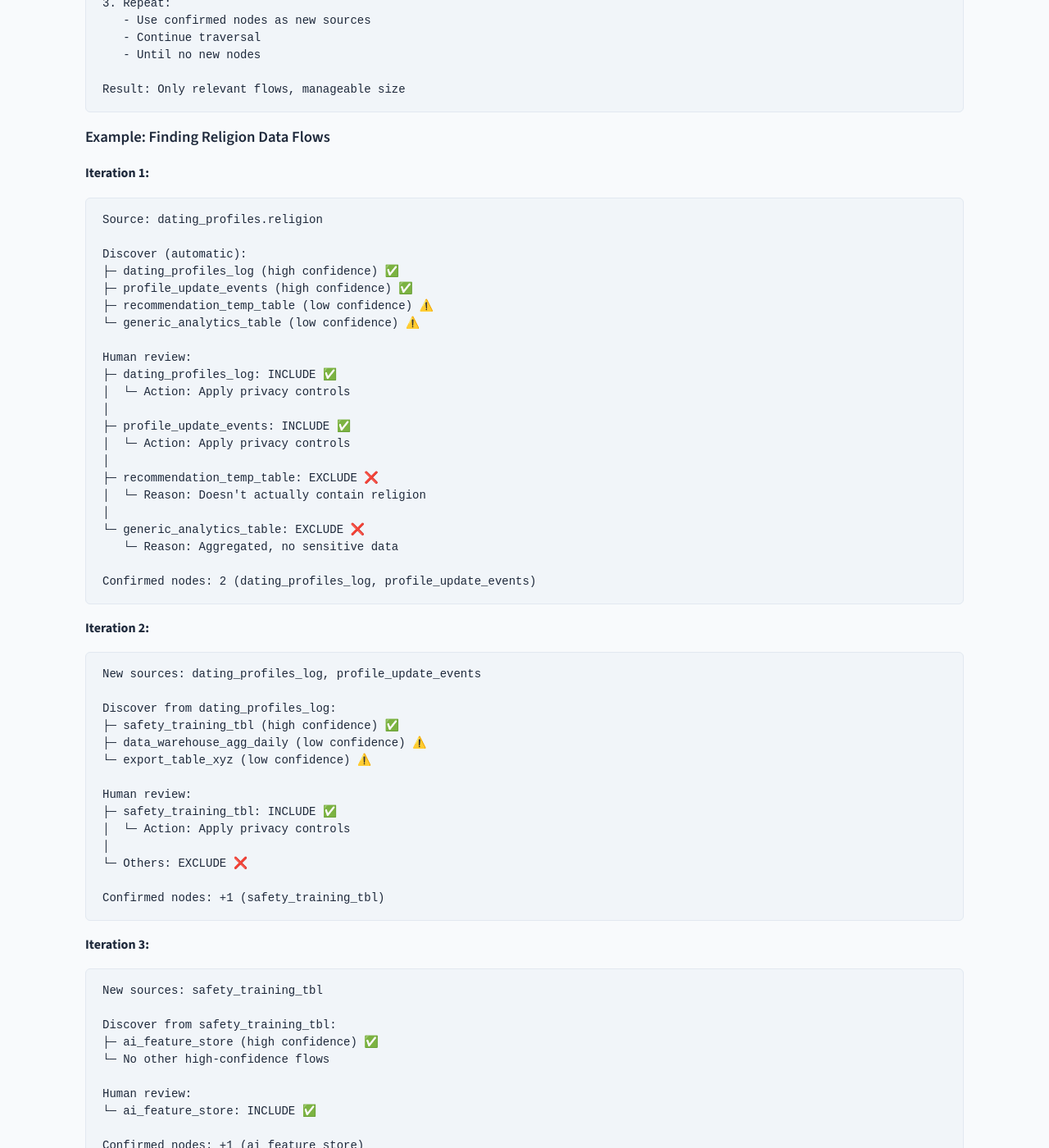
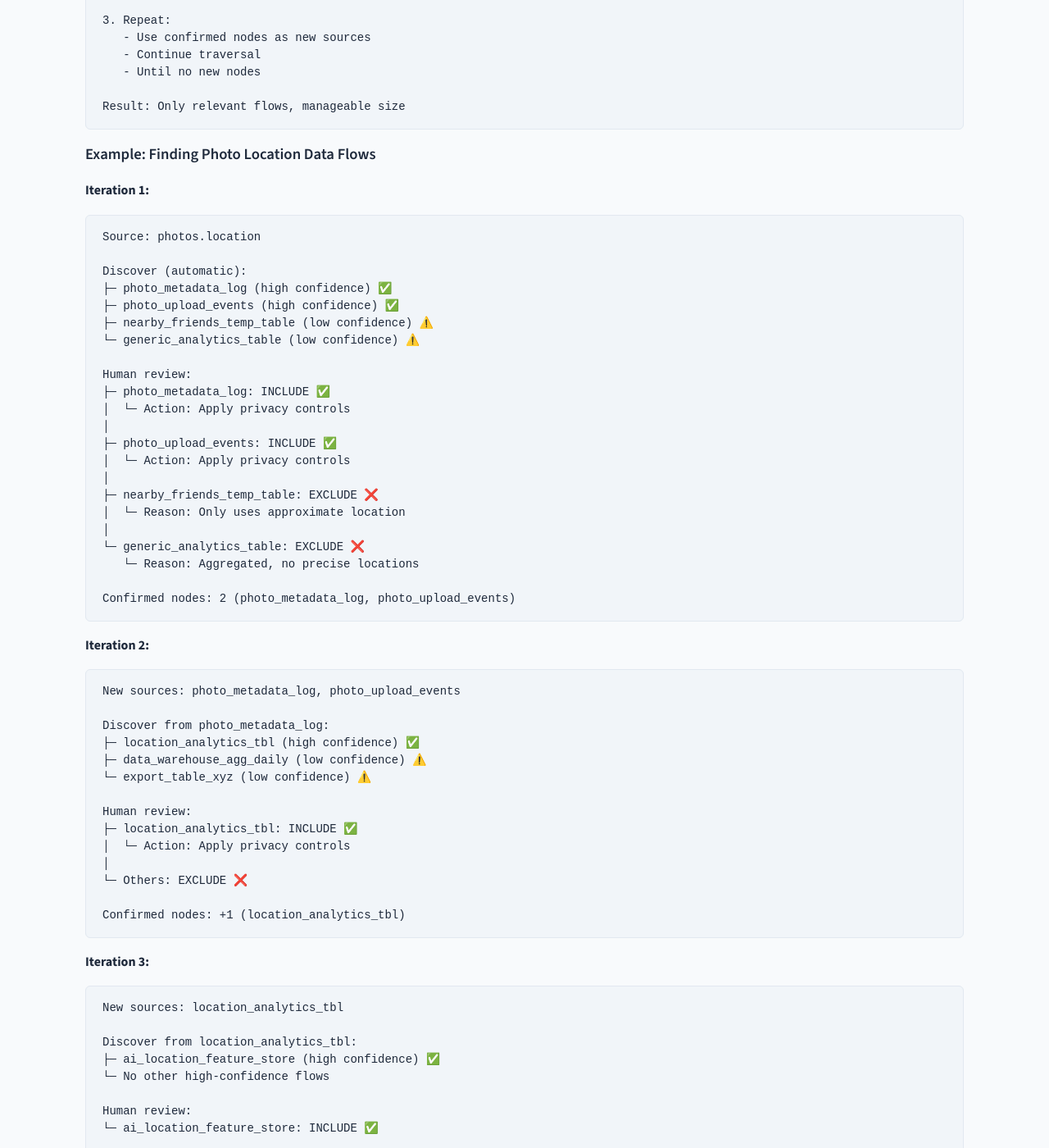
Before and after one commit to rilov/handbook, a Jekyll site: the page built from _topics/meta-data-lineage-part-2-solution.md, in a window 1280 px wide and 1400 px high, scrolled down 14676 px. Shown: the whole window at 82% size. Built offline with Jekyll 4.4.1, drawn with Linux system fonts in a browser that asks for light colours; our own code applies the rules of GitHub Pages for plain Markdown files; some of the changed text lies outside the part shown.

Commit message:
updated the met example

````diff
--- a/_topics/meta-data-lineage-part-2-solution.md
+++ b/_topics/meta-data-lineage-part-2-solution.md
@@ -27,7 +27,7 @@
 
 ## Introduction: The Architecture
 
-Remember the problem from Part 1: When a user enters their religion on Facebook Dating, how do you track where that data goes across Meta's entire infrastructure?
+Remember the problem from Part 1: When a user shares a family photo with location data, how do you track where that data goes across Meta's entire infrastructure?
 
 **Meta's solution: A two-stage data lineage system**
 
@@ -49,7 +49,7 @@
 Result: End-to-end data flow visibility
 ```
 
-Let's walk through each part using the religion data example.
+Let's walk through each part using the photo location data example.
 
 ---
 
@@ -104,34 +104,35 @@
 
 ## Collecting Signals: Web Systems
 
-### Step 1: User Enters Religion Data
+### Step 1: User Shares Photo with Location
 
 ```hack
-// Dating profile endpoint (Hack code)
-function handleProfileUpdate(user_id: int, data: array): void {
-  // User enters religion
-  $religion = $data['religion'];  // "Buddhist"
+// Photo upload endpoint (Hack code)
+function handlePhotoUpload(user_id: int, photo_data: array): void {
+  // User shares photo with location
+  $location = $photo_data['location'];  // "Home, 123 Main St"
 
   // Store in database
-  $this->db->insert('dating_profiles', [
+  $this->db->insert('photos', [
     'user_id' => $user_id,
-    'religion' => $religion,
+    'photo_url' => $photo_data['url'],
+    'location' => $location,
   ]);
 
-  // Log the update
-  $this->logger->log('profile_updated', [
+  // Log the upload
+  $this->logger->log('photo_uploaded', [
     'user_id' => $user_id,
-    'religion' => $religion,
+    'location' => $location,
   ]);
 
-  // Call recommendation service
-  $this->api->call('/recommendations/update', [
-    'profile' => $data,
+  // Call nearby friends service
+  $this->api->call('/friends/nearby', [
+    'location' => $location,
   ]);
 }
 ```
 
-**Question:** How do we track where `$religion` goes?
+**Question:** How do we track where `$location` goes?
 
 ### Technique 1: Static Code Analysis
 
@@ -146,7 +147,7 @@
 4. Build flow graph
 
 For our example:
-$religion (source)
+$location (source)
   ├─> $this->db->insert (sink: database)
   ├─> $this->logger->log (sink: logs)
   └─> $this->api->call (sink: API)
@@ -170,10 +171,10 @@
 
 Example false positive:
 if (DEBUG_MODE) {  // Never true in production
-  $this->log('debug', $religion);
+  $this->log('debug', $location);
 }
 
-Static analysis says: "Religion logged here!"
+Static analysis says: "Location logged here!"
 Reality: This code never runs
 
 Need runtime signals to verify!
@@ -209,51 +210,51 @@
 
 ```
 Request execution:
-1. User submits: religion = "Buddhist"
+1. User submits: location = "Home, 123 Main St"
 
 2. Privacy Probe captures SOURCE:
-   - Location: handleProfileUpdate()
-   - Payload: {religion: "Buddhist"}
+   - Location: handlePhotoUpload()
+   - Payload: {location: "Home, 123 Main St"}
    - Timestamp: 10:30:00.123
 
 3. Code executes...
 
 4. Privacy Probe captures SINK #1:
-   - Location: db.insert('dating_profiles')
-   - Payload: {user_id: 123, religion: "Buddhist"}
+   - Location: db.insert('photos')
+   - Payload: {user_id: 123, location: "Home, 123 Main St"}
    - Timestamp: 10:30:00.145
 
 5. Privacy Probe captures SINK #2:
-   - Location: logger.log('profile_updated')
-   - Payload: {user_id: 123, religion: "Buddhist"}
+   - Location: logger.log('photo_uploaded')
+   - Payload: {user_id: 123, location: "Home, 123 Main St"}
    - Timestamp: 10:30:00.156
 
 6. Compare payloads:
-   SOURCE: "Buddhist"
-   SINK #1: "Buddhist" ← EXACT_MATCH ✅
-   SINK #2: "Buddhist" ← EXACT_MATCH ✅
+   SOURCE: "Home, 123 Main St"
+   SINK #1: "Home, 123 Main St" ← EXACT_MATCH ✅
+   SINK #2: "Home, 123 Main St" ← EXACT_MATCH ✅
 
 7. Emit lineage signals:
-   - Flow confirmed: religion → dating_profiles table
-   - Flow confirmed: religion → profile_updated logs
+   - Flow confirmed: location → photos table
+   - Flow confirmed: location → photo_uploaded logs
 ```
 
 **Handling transformations:**
 
 ```
 Case 1: Exact copy
-Source: "Buddhist"
-Sink:   "Buddhist"
+Source: "Home, 123 Main St"
+Sink:   "Home, 123 Main St"
 Result: EXACT_MATCH (high confidence) ✅
 
 Case 2: Contained in larger structure
-Source: "Buddhist"
-Sink:   {metadata: {religion: "Buddhist", verified: true}}
+Source: "Home, 123 Main St"
+Sink:   {metadata: {location: "Home, 123 Main St", lat: 40.7, lon: -74.0}}
 Result: CONTAINS (high confidence) ✅
 
 Case 3: Transformed
-Source: {religions: ["Buddhist", "Hindu"]}
-Sink:   {count: 2}
+Source: {locations: ["Home", "Work", "School"]}
+Sink:   {location_count: 3}
 Result: NO_MATCH (low confidence) ⚠️
 ```
 
@@ -296,26 +297,26 @@
 **Real example:**
 
 ```hack
-function processProfile(data: array): void {
-  if (should_log_religion()) {  // Complex business logic
-    log('religion', data['religion']);
+function processPhoto(data: array): void {
+  if (should_log_location()) {  // Complex business logic
+    log('location', data['location']);
   }
 
-  if (should_send_to_recommendations()) {  // More complex logic
-    api->call('/recommendations', data);
+  if (should_send_to_ads()) {  // More complex logic
+    api->call('/ad_targeting', data);
   }
 }
 
 Static analysis says:
-"Religion might flow to logs AND recommendations"
+"Location might flow to logs AND ad targeting"
 
 Privacy Probes observe (over 1 week):
 - Logs: Observed 10,000 times ✅ Definitely happens
-- Recommendations: Observed 0 times ❌ Likely gated
+- Ad targeting: Observed 0 times ❌ Likely gated/blocked
 
 Conclusion:
 - Log flow: REAL (include in lineage)
-- Recommendation flow: FALSE POSITIVE (exclude)
+- Ad targeting flow: FALSE POSITIVE (exclude)
 ```
 
 ### Instrumentation Points
@@ -355,17 +356,17 @@
 -- Data warehouse jobs process billions of rows
 -- How do we track lineage through SQL?
 
--- Example: Safety training data job
-INSERT INTO safety_training_tbl
+-- Example: Location analytics job
+INSERT INTO location_analytics_tbl
 SELECT
   user_id as target_user_id,
-  religion as target_religion,
-  reported_count,
+  location as user_location,
+  photo_count,
   CASE
-    WHEN religion IN ('Muslim', 'Jewish') THEN 'high_sensitivity'
-    ELSE 'normal'
-  END as sensitivity_level
-FROM dating_profiles_log
+    WHEN location LIKE '%Home%' THEN 'residential'
+    ELSE 'public'
+  END as location_type
+FROM photo_metadata_log
 WHERE date >= '2025-01-01'
   AND user_id IS NOT NULL;
 ```
@@ -373,7 +374,7 @@
 **Questions:**
 - Which columns flow where?
 - What transformations happen?
-- Where does `religion` end up?
+- Where does `location` end up?
 
 ### Technique: SQL Query Analysis
 
@@ -401,19 +402,19 @@
 
 ```sql
 -- Original query
-SELECT religion as target_religion
-FROM dating_profiles_log
+SELECT location as user_location
+FROM photo_metadata_log
 
 -- Analyzer output
 {
-  "input_table": "dating_profiles_log",
-  "input_columns": ["religion"],
-  "output_table": "safety_training_tbl",
-  "output_columns": ["target_religion"],
+  "input_table": "photo_metadata_log",
+  "input_columns": ["location"],
+  "output_table": "location_analytics_tbl",
+  "output_columns": ["user_location"],
   "column_lineage": [
     {
-      "source": "dating_profiles_log.religion",
-      "target": "safety_training_tbl.target_religion",
+      "source": "photo_metadata_log.location",
+      "target": "location_analytics_tbl.user_location",
       "transformation": "RENAME"
     }
   ],
@@ -427,12 +428,12 @@
 Granular tracking:
 
 Table-level:
-dating_profiles_log → safety_training_tbl
+photo_metadata_log → location_analytics_tbl
 (Not very useful: what about other columns?)
 
 Column-level:
-dating_profiles_log.religion → safety_training_tbl.target_religion
-dating_profiles_log.user_id → safety_training_tbl.target_user_id
+photo_metadata_log.location → location_analytics_tbl.user_location
+photo_metadata_log.user_id → location_analytics_tbl.target_user_id
 (Much more useful for privacy!)
 ```
 
@@ -445,24 +446,24 @@
 SELECT
   user_id,
   -- Direct copy
-  religion,
+  location,
 
   -- Aggregation
-  COUNT(*) as match_count,
+  COUNT(*) as photo_count,
 
   -- CASE statement
   CASE
-    WHEN religion = 'Buddhist' THEN 1
+    WHEN location LIKE '%Home%' THEN 1
     ELSE 0
-  END as is_buddhist,
+  END as is_home,
 
   -- Concatenation
-  CONCAT(religion, '_', ethnicity) as religion_ethnicity,
+  CONCAT(location, '_', city) as full_location,
 
   -- Subquery
-  (SELECT COUNT(*) FROM matches WHERE matches.user_id = p.user_id) as total_matches
-
-FROM dating_profiles_log p;
+  (SELECT COUNT(*) FROM friends WHERE friends.user_id = p.user_id) as friend_count
+
+FROM photo_metadata_log p;
 ```
 
 **SQL analyzer handles:**
@@ -470,15 +471,15 @@
 ```
 For each output column, track dependencies:
 
-religion → religion (direct copy) ✅
-religion → is_buddhist (derived) ✅
-religion → religion_ethnicity (concatenation) ✅
-
-Match count:
+location → location (direct copy) ✅
+location → is_home (derived) ✅
+location → full_location (concatenation) ✅
+
+Photo count:
 - Depends on: COUNT(*) aggregate
-- Does NOT contain religion data ✅
-
-Total_matches:
+- Does NOT contain location data ✅
+
+Friend_count:
 - Depends on: subquery
 - Need to analyze subquery separately ✅
 ```
@@ -490,10 +491,10 @@
 ```
 Job logs might be incomplete:
 
-Log 1: "Read from dating_profiles_log"
+Log 1: "Read from photo_metadata_log"
 [No write logged]
 
-Log 2: "Write to safety_training_tbl"
+Log 2: "Write to location_analytics_tbl"
 [No read logged]
 
 Question: Are these the same job?
@@ -514,16 +515,16 @@
 Example:
 Log 1:
   job_id: spark_job_12345
-  action: READ dating_profiles_log
+  action: READ photo_metadata_log
   timestamp: 10:30:00
 
 Log 2:
   job_id: spark_job_12345  ← Same job!
-  action: WRITE safety_training_tbl
+  action: WRITE location_analytics_tbl
   timestamp: 10:30:15
 
 Conclusion: These are connected!
-Flow: dating_profiles_log → safety_training_tbl ✅
+Flow: photo_metadata_log → location_analytics_tbl ✅
 ```
 
 ---
@@ -535,14 +536,14 @@
 ```python
 # Model training config
 training_config = {
-  "model_name": "dating_ranking_model",
-  "input_dataset": "asset://hive.table/dating_training_tbl",
+  "model_name": "nearby_friends_model",
+  "input_dataset": "asset://hive.table/photo_location_features",
   "features": [
-    "DATING_USER_AGE",
-    "DATING_USER_LOCATION",
-    "DATING_USER_RELIGION_SCORE",  # ← Religion feature!
+    "USER_AGE",
+    "USER_ACTIVITY_LEVEL",
+    "USER_HOME_LOCATION",  # ← Home location feature!
   ],
-  "output_model": "asset://ai.model/dating_ranking_model",
+  "output_model": "asset://ai.model/nearby_friends_model",
   "training_params": {...}
 }
 ```
@@ -560,27 +561,27 @@
 Parse training configs to extract relationships:
 
 Input:
-- Dataset: dating_training_tbl
-- Features: DATING_USER_RELIGION_SCORE
+- Dataset: photo_location_features
+- Features: USER_HOME_LOCATION
 
 Output:
-- Model: dating_ranking_model
+- Model: nearby_friends_model
 
 Lineage:
-dating_training_tbl
-  → DATING_USER_RELIGION_SCORE
-  → dating_ranking_model ✅
+photo_location_features
+  → USER_HOME_LOCATION
+  → nearby_friends_model ✅
 ```
 
 **Full AI lineage chain:**
 
 <div class="mermaid">
 flowchart TD
-    DATA["Input Dataset<br/>dating_training_tbl"]
-    FEATURE["Feature<br/>DATING_USER_RELIGION_SCORE"]
-    MODEL["Model<br/>dating_ranking_model"]
-    INFERENCE["Inference Service<br/>dating_recommendations"]
-    PRODUCT["Product<br/>Dating App"]
+    DATA["Input Dataset<br/>photo_location_features"]
+    FEATURE["Feature<br/>USER_HOME_LOCATION"]
+    MODEL["Model<br/>nearby_friends_model"]
+    INFERENCE["Inference Service<br/>friend_suggestions"]
+    PRODUCT["Product<br/>Facebook App"]
 
     DATA --> FEATURE
     FEATURE --> MODEL
@@ -617,35 +618,35 @@
 ### Real Example: AI Lineage
 
 ```
-Starting point: Religion data in dating_training_tbl
+Starting point: Location data in photo_location_features
 
 Lineage trace:
 
 1. Data loading:
-   dating_training_tbl.religion
+   photo_location_features.home_location
    → DPP loads into feature store
 
 2. Feature engineering:
-   feature_store.religion
-   → DATING_USER_RELIGION_SCORE (computed feature)
+   feature_store.home_location
+   → USER_HOME_LOCATION (computed feature)
 
 3. Model training:
-   DATING_USER_RELIGION_SCORE
-   → dating_ranking_model (training input)
+   USER_HOME_LOCATION
+   → nearby_friends_model (training input)
 
 4. Model deployment:
-   dating_ranking_model
+   nearby_friends_model
    → inference_service (model serving)
 
 5. Product:
    inference_service
-   → Dating app recommendations
+   → Facebook friend suggestions
 
 6. Privacy check:
-   Is religion used outside Dating?
+   Is home location used for ads?
    - Check inference_service callers
-   - If any non-Dating caller: VIOLATION ❌
-   - If only Dating callers: COMPLIANT ✅
+   - If ad_targeting calls it: VIOLATION ❌
+   - If only friend_suggestions: COMPLIANT ✅
 ```
 
 ---
@@ -668,7 +669,7 @@
 
 ### The Iterative Discovery Process
 
-> **Problem:** Given a source (religion data), find all relevant downstream flows.
+> **Problem:** Given a source (photo location data), find all relevant downstream flows.
 
 **Naive approach (doesn't work):**
 
@@ -708,84 +709,88 @@
 Result: Only relevant flows, manageable size
 ```
 
-### Example: Finding Religion Data Flows
+### Example: Finding Photo Location Data Flows
 
 **Iteration 1:**
 
 ```
-Source: dating_profiles.religion
+Source: photos.location
 
 Discover (automatic):
-├─ dating_profiles_log (high confidence) ✅
-├─ profile_update_events (high confidence) ✅
-├─ recommendation_temp_table (low confidence) ⚠️
+├─ photo_metadata_log (high confidence) ✅
+├─ photo_upload_events (high confidence) ✅
+├─ nearby_friends_temp_table (low confidence) ⚠️
 └─ generic_analytics_table (low confidence) ⚠️
 
 Human review:
-├─ dating_profiles_log: INCLUDE ✅
+├─ photo_metadata_log: INCLUDE ✅
 │  └─ Action: Apply privacy controls
 │
-├─ profile_update_events: INCLUDE ✅
+├─ photo_upload_events: INCLUDE ✅
 │  └─ Action: Apply privacy controls
 │
-├─ recommendation_temp_table: EXCLUDE ❌
-│  └─ Reason: Doesn't actually contain religion
+├─ nearby_friends_temp_table: EXCLUDE ❌
+│  └─ Reason: Only uses approximate location
 │
 └─ generic_analytics_table: EXCLUDE ❌
-   └─ Reason: Aggregated, no sensitive data
-
-Confirmed nodes: 2 (dating_profiles_log, profile_update_events)
+   └─ Reason: Aggregated, no precise locations
+
+Confirmed nodes: 2 (photo_metadata_log, photo_upload_events)
 ```
 
 **Iteration 2:**
 
 ```
-New sources: dating_profiles_log, profile_update_events
-
-Discover from dating_profiles_log:
-├─ safety_training_tbl (high confidence) ✅
+New sources: photo_metadata_log, photo_upload_events
+
+Discover from photo_metadata_log:
+├─ location_analytics_tbl (high confidence) ✅
 ├─ data_warehouse_agg_daily (low confidence) ⚠️
 └─ export_table_xyz (low confidence) ⚠️
 
 Human review:
-├─ safety_training_tbl: INCLUDE ✅
+├─ location_analytics_tbl: INCLUDE ✅
 │  └─ Action: Apply privacy controls
 │
 └─ Others: EXCLUDE ❌
 
-Confirmed nodes: +1 (safety_training_tbl)
+Confirmed nodes: +1 (location_analytics_tbl)
 ```
 
 **Iteration 3:**
 
 ```
-New sources: safety_training_tbl
-
-Discover from safety_training_tbl:
-├─ ai_feature_store (high confidence) ✅
+New sources: location_analytics_tbl
+
+Discover from location_analytics_tbl:
+├─ ai_location_feature_store (high confidence) ✅
 └─ No other high-confidence flows
 
 Human review:
-└─ ai_feature_store: INCLUDE ✅
-
-Confirmed nodes: +1 (ai_feature_store)
+└─ ai_location_feature_store: INCLUDE ✅
+
+Confirmed nodes: +1 (ai_location_feature_store)
 ```
 
 **Iteration 4:**
 
 ```
-New sources: ai_feature_store
+New sources: ai_location_feature_store
 
 Discover:
-├─ dating_ranking_model (high confidence) ✅
-└─ No other flows
+├─ nearby_friends_model (high confidence) ✅
+└─ ad_targeting_model (high confidence) ⚠️
 
 Human review:
-└─ dating_ranking_model: INCLUDE ✅
-   └─ Final destination: Dating app only
-   └─ Privacy requirement: SATISFIED ✅
-
-Done! No more relevant flows.
+├─ nearby_friends_model: INCLUDE ✅
+│  └─ Final destination: Friend suggestions only
+│  └─ Privacy requirement: SATISFIED ✅
+│
+└─ ad_targeting_model: VIOLATION ❌
+   └─ Home location used for ads!
+   └─ Action: BLOCK and alert teams
+
+Done! Privacy violation detected and prevented.
 ```
 
 ### The Power of Cascading Exclusions
@@ -818,9 +823,9 @@
 **Before PZM (manual):**
 
 ```
-Engineer task: "Protect religion data in Dating"
-
-Week 1-4: Find where religion is used
+Engineer task: "Protect photo location data"
+
+Week 1-4: Find where location is used
 - Read code manually
 - Interview teams
 - Build spreadsheet
@@ -841,11 +846,11 @@
 **After PZM (with lineage):**
 
 ```
-Engineer task: "Protect religion data in Dating"
+Engineer task: "Protect photo location data"
 
 Hour 1: Query lineage
 - Open PZM tool
-- Query: "Find all flows from dating_profiles.religion"
+- Query: "Find all flows from photos.location"
 - Results: Visual graph in 30 seconds ✅
 
 Hour 2-4: Review flows
@@ -908,7 +913,7 @@
 ├─ New data flows detected
 ├─ Check against policies
 ├─ Alert if violation:
-│  └─ "New flow detected: religion → ads"
+│  └─ "New flow detected: home_location → ad_targeting"
 │  └─ "BLOCK: Violates purpose limitation"
 └─ Automatic enforcement ✅
 ```
@@ -1252,18 +1257,18 @@
 
 ```python
 # Original data
-religion = "Buddhist"
+location = "Home, 123 Main St"
 
 # Transformation 1: Encoding
-religion_encoded = encode(religion)  # "B01"
+location_encoded = geocode(location)  # lat: 40.7, lon: -74.0
 
 # Transformation 2: Aggregation
-religion_count = count_values([religion_encoded, ...])  # 42
+location_count = count_unique([location_encoded, ...])  # 42
 
 # Transformation 3: ML embedding
-religion_vector = model.embed(religion)  # [0.23, -0.15, 0.67, ...]
-
-Question: Is religion_vector still "religion data"?
+location_vector = model.embed(location)  # [0.23, -0.15, 0.67, ...]
+
+Question: Is location_vector still "location data"?
 ```
 
 **Current approach:**
````
Also changed, not shown: _topics/meta-data-lineage-part-1-challenge.md (+75 -84 lines).
